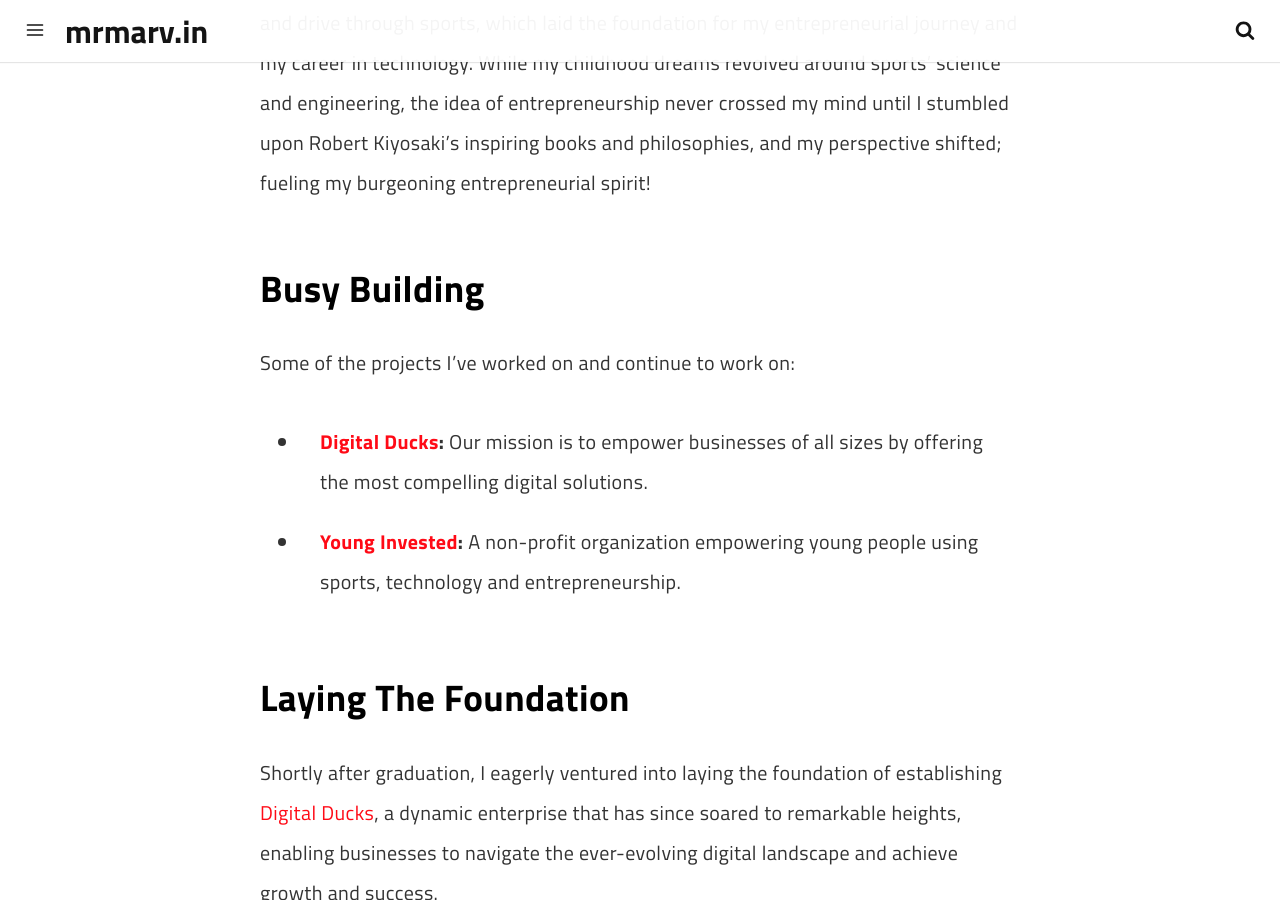
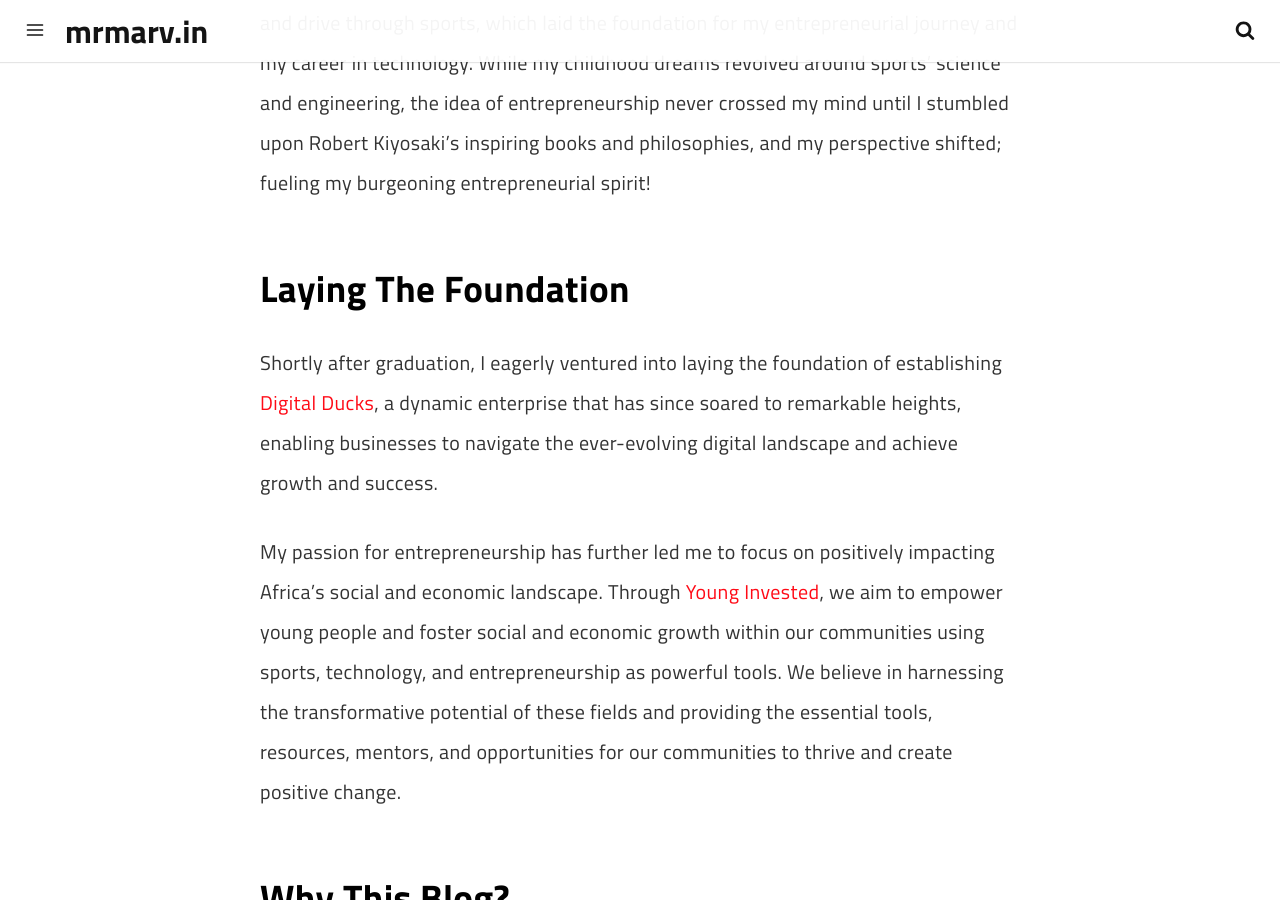
Before and after one commit to marv0/marv0.github.io, a Jekyll site: the page built from pages/about.md, in a window 1280 px wide and 900 px high, scrolled down 898 px. Built offline with Jekyll 4.4.1, drawn with Linux system fonts in a browser that asks for light colours; a script that is not in the unit is left out.

Commit message:
Update about.md

```diff
--- a/pages/about.md
+++ b/pages/about.md
@@ -16,14 +16,6 @@
 
 At an early age, I learned the importance of passion, and having a competitive edge and drive through sports, which laid the foundation for my entrepreneurial journey and my career in technology. While my childhood dreams revolved around sports' science and engineering, the idea of entrepreneurship never crossed my mind until I stumbled upon Robert Kiyosaki's inspiring books and philosophies, and my perspective shifted; fueling my burgeoning entrepreneurial spirit!
 
-## Busy Building
-
-Some of the projects I've worked on and continue to work on:
-
-- **[Digital Ducks](https://www.digitalducks.co.ke):** Our mission is to empower businesses of all sizes by offering the most compelling digital solutions.
-
-- **[Young Invested](https://www.younginvested.org):** A non-profit organization empowering young people using sports, technology and entrepreneurship.
-
 ## Laying The Foundation
 
 Shortly after graduation, I eagerly ventured into laying the foundation of establishing [Digital Ducks](https://www.digitalducks.co.ke), a dynamic enterprise that has since soared to remarkable heights, enabling businesses to navigate the ever-evolving digital landscape and achieve growth and success.
```
